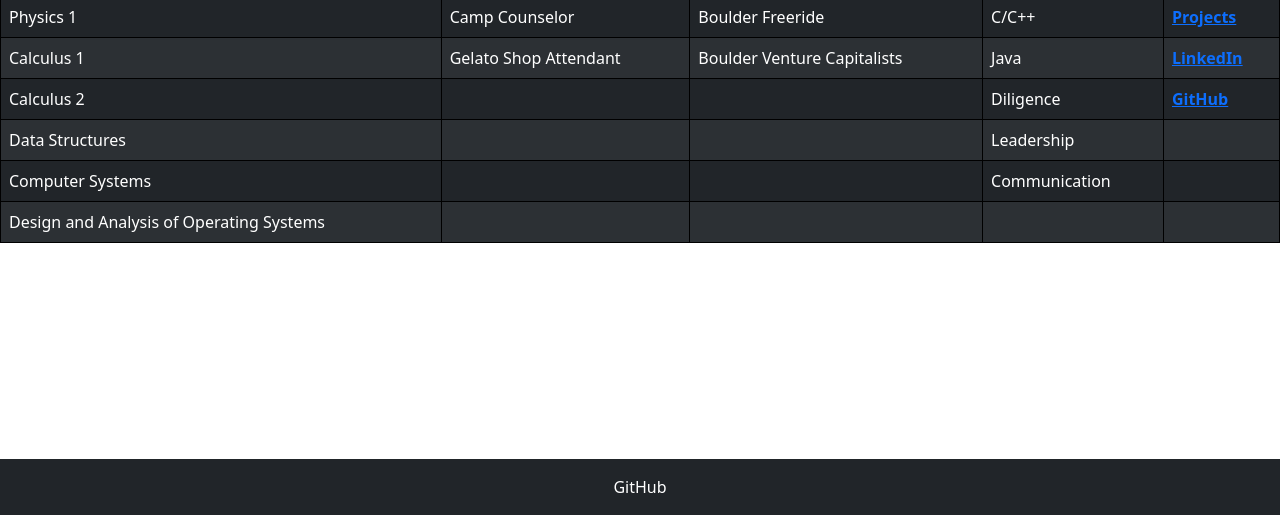
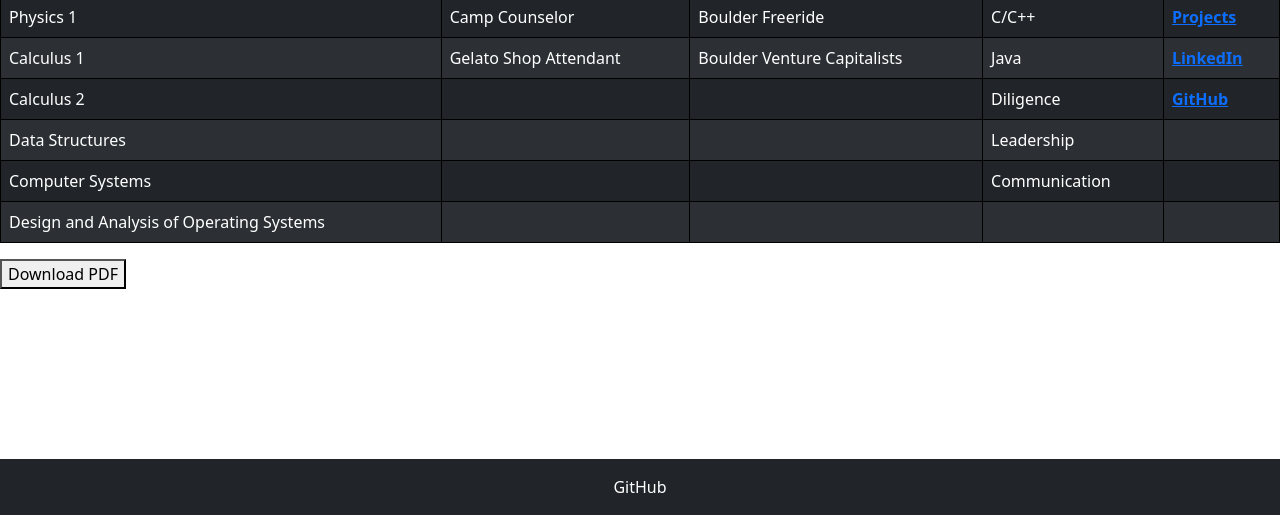
Before and after one commit to zbolon/CSCI_3308_Lab_3, a plain HTML site: page resume.html in a window 1280 px wide. Shown: the part 285-800 px from the top of the page. Drawn offline with nearby package versions, Linux system fonts and the light colour scheme.

Commit message:
Update resume.html

```diff
--- a/resume.html
+++ b/resume.html
@@ -86,6 +86,9 @@
             <td></td>
         </tr>
     </table>
+    <a href="Resume.pdf" target="_blank" download="Resume.pdf">
+        <button>Download PDF</button>
+    </a>
 
     <footer class="bg-dark text-white text-center py-3 mt-auto"><a href="https://github.com/zbolon" target="_blank" style="text-decoration: none; color: white">GitHub</a></footer>
 
```
